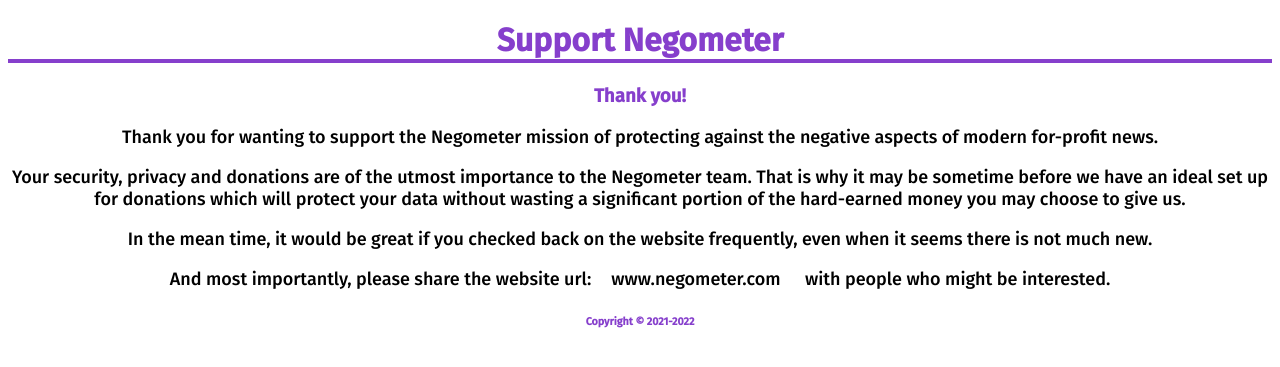
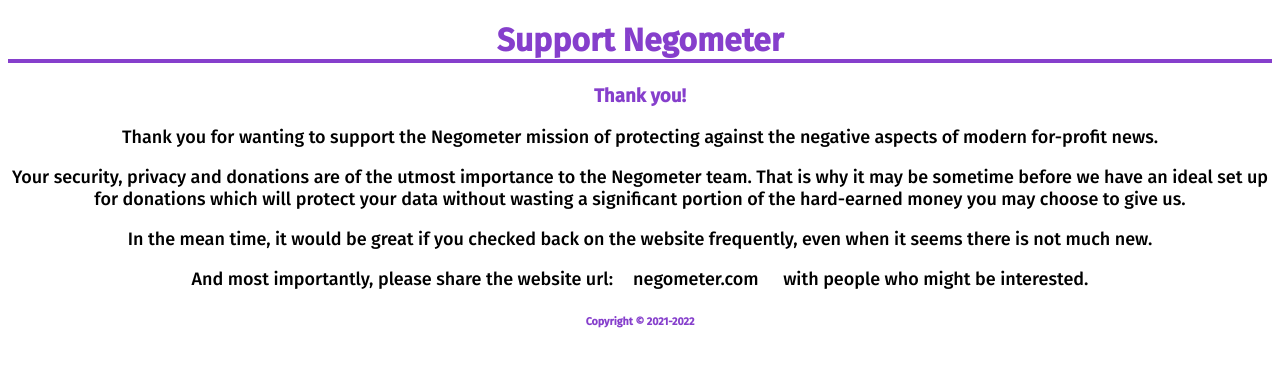
Before and after one commit to tcs76321/negometer, a Django app: page /support/ in a window 1280 px wide. Shown: the top 367 px of the page. Run offline with Django 4.2, Linux system fonts and the light colour scheme; parts of the project's set-up code (start-up, migrations or seed data) failed here and were passed over.

Commit message:
change url to no www

```diff
--- a/mainfunc/templates/support.html
+++ b/mainfunc/templates/support.html
@@ -11,6 +11,6 @@
         portion of the hard-earned money you may choose to give us.</p>
     <p>In the mean time, it would be great if you checked back on the website frequently, even when it seems there is not
         much new.</p>
-    <p>And most importantly, please share the website url:<a href="https://www.negometer.com">www.negometer.com</a> with people who might be interested.</p>
+    <p>And most importantly, please share the website url:<a href="https://negometer.com">negometer.com</a> with people who might be interested.</p>
 
 {% endblock %}
```
